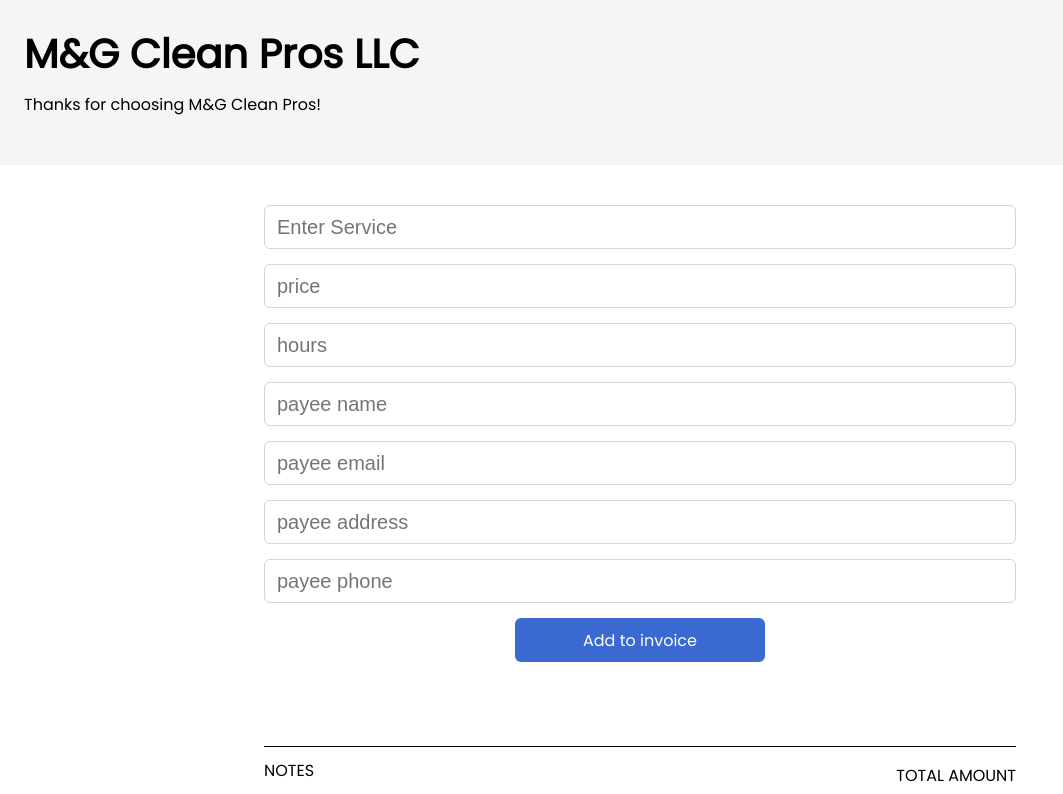
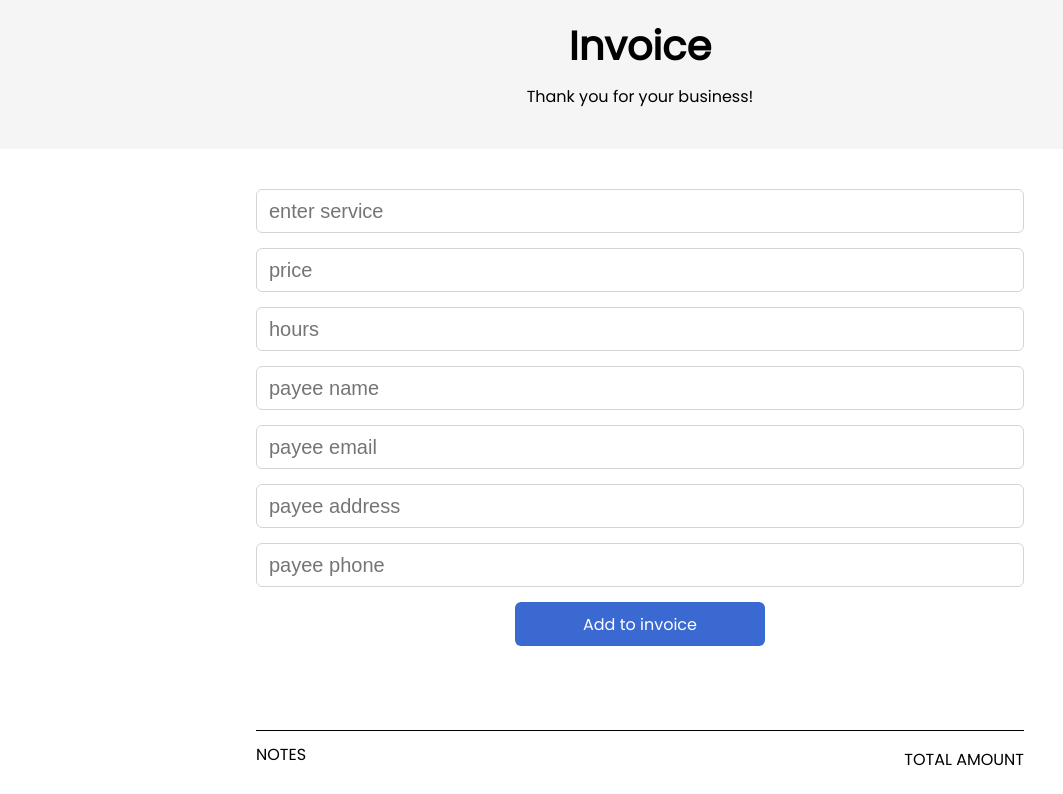
Before and after one commit to GabrielJDavila/InvoiceCreator, a React (Vite) app in the folder reactInvoiceCreator/: page / in a window 1280 px wide. Shown: the top 794 px of the page, without its empty margins (0-1063 px from the left). Built offline with nearby package versions, Linux system fonts and the light colour scheme.

Commit message:
Added useEffect for better UX
Added useEffect that calls setTimeout, which gives a few seconds to allow buttons to be hidden after pressing the "Print Invoice" button.

```diff
--- a/reactInvoiceCreator/index.css
+++ b/reactInvoiceCreator/index.css
@@ -12,21 +12,22 @@ body {
 
 header {
   display: flex;
+  justify-content: center;
   background: #F5F5F5;
   width: 100%;
-  padding: 1.5rem;
-  text-align: left;
+  padding: 1rem;
 }
 
 main {
   width: 100%;
   max-width: 800px;
   margin: 0 auto;
-  padding: 0 1.5rem;
+  padding: 0 1rem;
 }
 
 .title {
-  margin: 0;
+  margin: 0 auto;
+  text-align: center;
   font-weight: 800;
   color: black;
   font-size: 2.5rem;
@@ -98,7 +99,8 @@ input {
   margin-top: 1rem;
 }
 
-.date {
+.invoice-business-name,
+.invoice-small-title {
   margin-top: auto;
   text-align: left;
 }
@@ -111,11 +113,12 @@ input {
   text-align: left;
   border-bottom: 1px solid black;
   padding-bottom: 1rem;
-  gap: 2rem;
+  gap: 1rem;
 }
 
 .parties-container {
-  flex-direction: column;
+  flex-direction: row;
+  flex-wrap: wrap;
 }
 
 .issued-container>p {
--- a/reactInvoiceCreator/src/Body.jsx
+++ b/reactInvoiceCreator/src/Body.jsx
@@ -6,6 +6,7 @@ export default function Body() {
     const [inputArr, setInputArr] = useState([])
     const [total, setTotal] = useState(0)
     const [hide, setHide] = useState(false)
+    const [printPage, setPrintPage] = useState(false)
     const [formData, setFormData] = useState({
         service: "",
         price: "",
@@ -13,18 +14,26 @@ export default function Body() {
         issuedToName: "",
         issuedToEmail: "",
         issuedToAddress: "",
-        issuedToPhone: "",
-        payableToName: "M&G Clean Pros LLC",
-        payableToEmail: "mgcleanpros@gmail.com",
-        payableToAddress: "83 S Lasalle St, Apt 1",
-        payableToPhone: "630-864-0607"
-
+        issuedToPhone: ""
     })
 
     useEffect(() => {
         const totalPrice = inputArr.reduce((acc, item) => acc + parseFloat(item.price), 0);
         setTotal(totalPrice);
     }, [inputArr]);
+
+    useEffect(() => {
+        if(printPage) {
+            const timemout = setTimeout(() => {
+                window.print()
+            }, 1000)
+
+            return () => {
+                clearTimeout(timemout)
+            }
+        }
+        setPrintPage(prev => prev === false)
+    }, [printPage])
 
     function handleChange(e) {
         const {name, value} = e.target
@@ -77,21 +86,22 @@ export default function Body() {
         setHide(prev => !prev)
     }
 
-    function print() {
-        window.print()
+    const hideStyles = {
+        display: printPage ? "none" : ""
     }
 
     return (
         <main>
             {!hide &&
             <form onSubmit={handleClick} className="services-container">
+
                 <input
                     type="text"
                     value={formData.service}
                     name="service"
                     onChange={handleChange}
                     className="input-task"
-                    placeholder="Enter Service"
+                    placeholder="enter service"
                     required
                 />
 
@@ -172,7 +182,7 @@ export default function Body() {
             </div>
 
             {!hide && <button className="get-invoice" onClick={changeHide}>Finalize Invoice</button>}
-            {hide && <button className="get-invoice" onClick={print}>Print Invoice</button>}
+            {hide && <button className="get-invoice" onClick={() => setPrintPage(!printPage)} style={hideStyles}>Print Invoice</button>}
         </main>
     )
 }
--- a/reactInvoiceCreator/src/Header.jsx
+++ b/reactInvoiceCreator/src/Header.jsx
@@ -4,8 +4,8 @@ export default function Header() {
     return (
         <header>
             <div className="title-container">
-                <h1 className="title">M&G Clean Pros LLC</h1>
-                <p className="slogan">Thanks for choosing M&G Clean Pros!</p>
+                <h1 className="title">Invoice</h1>
+                <p className="slogan">Thank you for your business!</p>
             </div>
         </header>
     )
--- a/reactInvoiceCreator/src/Item.jsx
+++ b/reactInvoiceCreator/src/Item.jsx
@@ -3,7 +3,8 @@
 export default function Item(props) {
     return (
         <div className="rendered-invoice-container">
-            <p className="date">date</p>
+            <h2 className="invoice-business-name">M&G Clean Pros LLC</h2>
+            <p className="invoice-small-title">Invoice</p>
             <div className="parties-container">
                 <div className="issued-container">
                     <p>ISSUED TO:</p>
```
